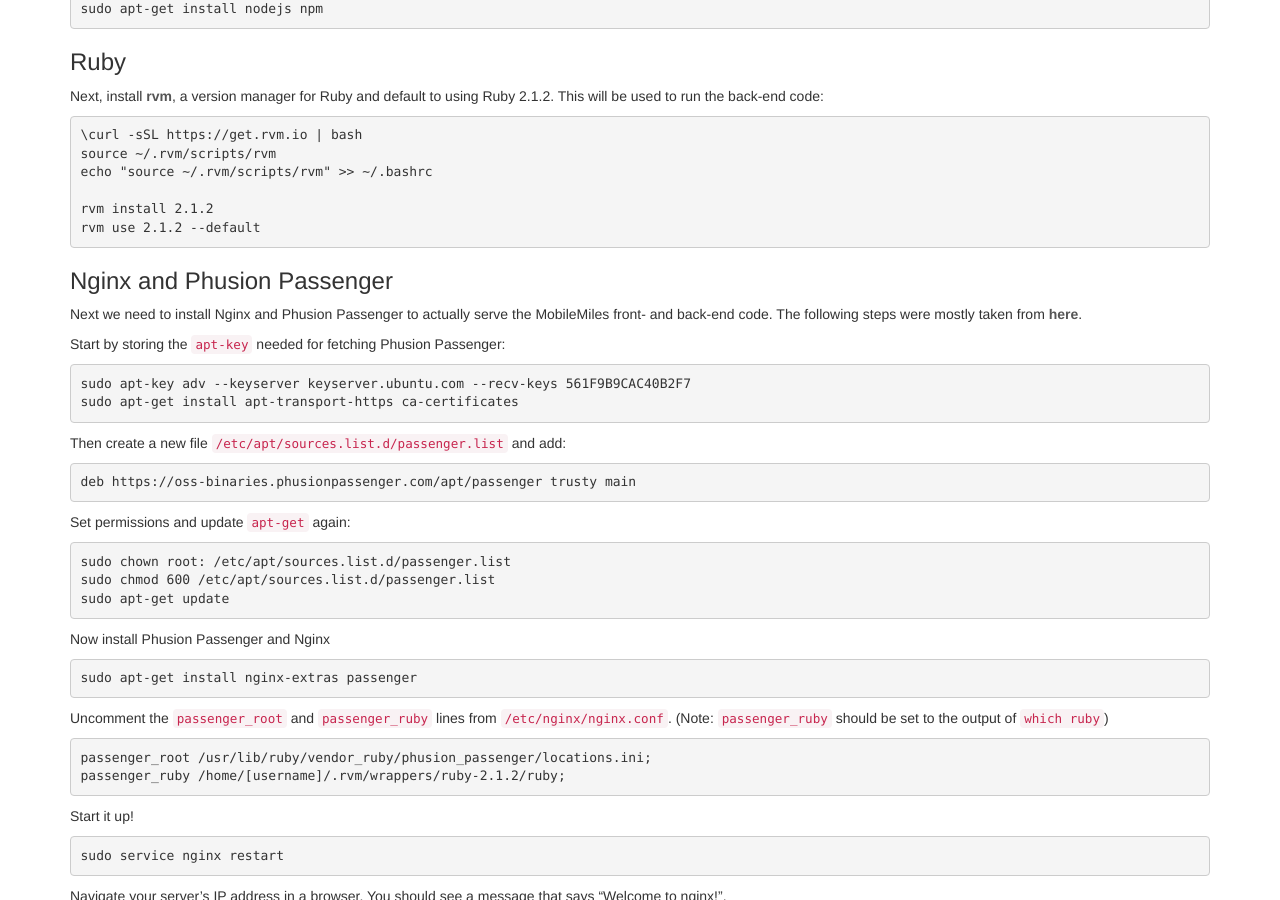
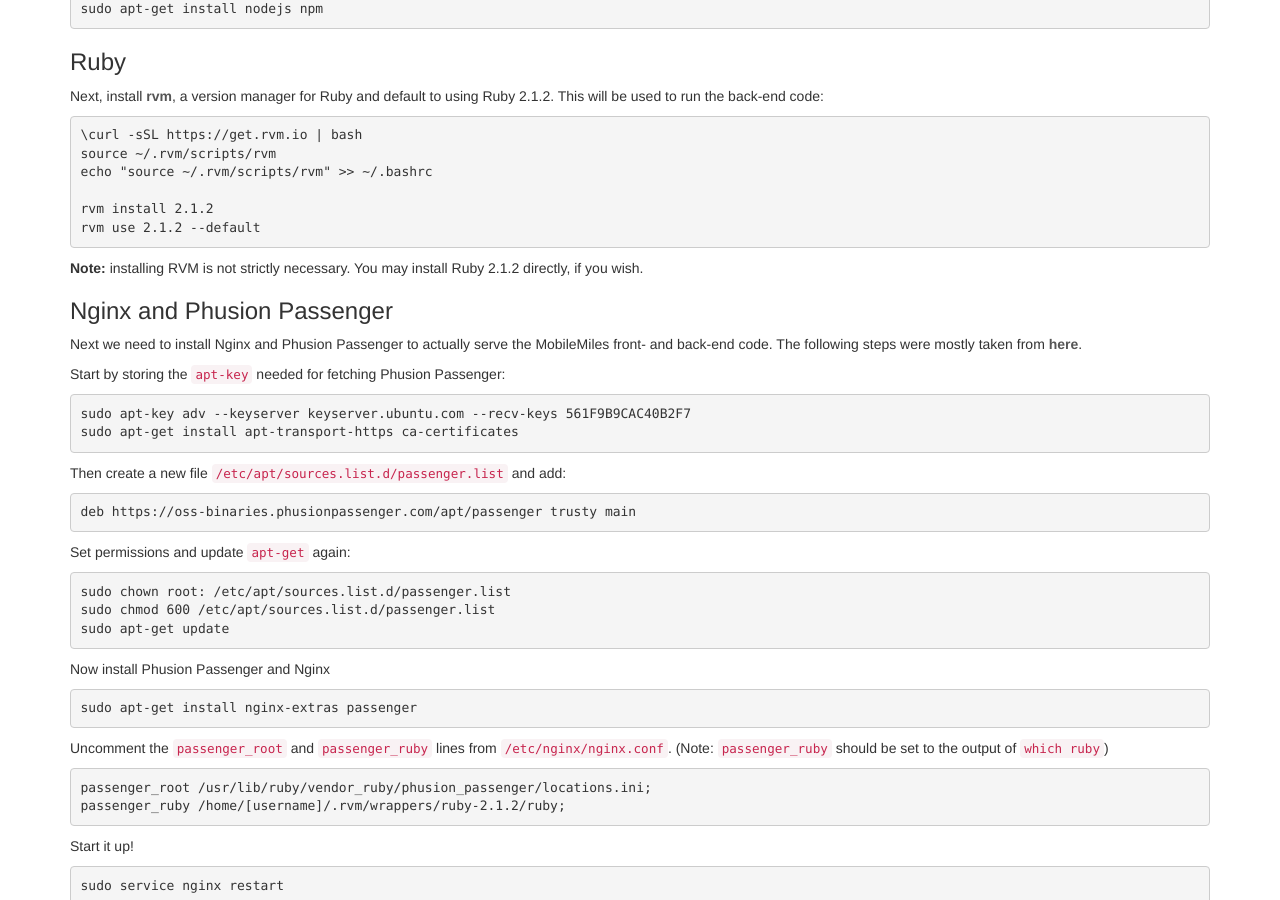
Before and after one commit to zourtney/mobilemiles, a Jekyll site: the page built from setup.md, in a window 1280 px wide and 900 px high, scrolled down 813 px. Built offline with Jekyll 4.4.1, drawn with Linux system fonts in a browser that asks for light colours.

Commit message:
RVM note

```diff
--- a/setup.md
+++ b/setup.md
@@ -50,6 +50,8 @@ Next, install [rvm](https://rvm.io/), a version manager for Ruby and default to
 
     rvm install 2.1.2
     rvm use 2.1.2 --default
+
+**Note:** installing RVM is not strictly necessary. You may install Ruby 2.1.2 directly, if you wish.
 
 ### Nginx and Phusion Passenger
 
```
